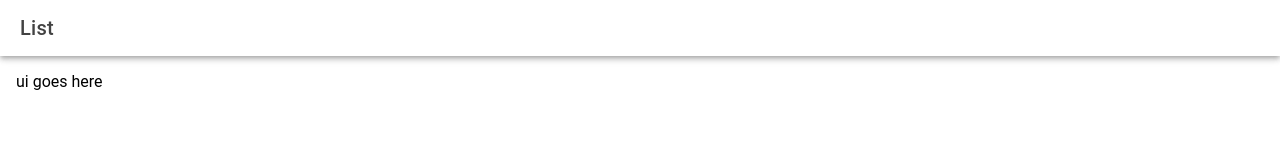
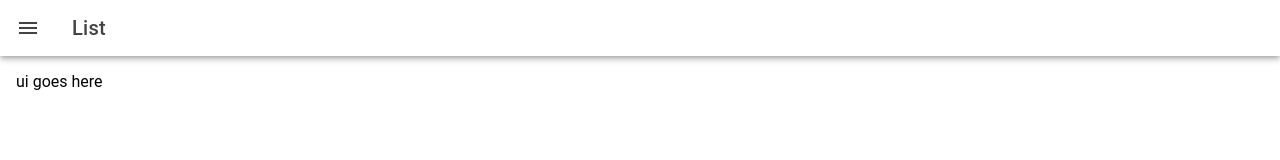
Before and after one commit to obuastella/Ionic, a React (Vite) app in the folder myApp/: page /app/list in a window 1280 px wide. Shown: the top 160 px of the page. Built offline with nearby package versions, Linux system fonts and the light colour scheme.

Commit message:
Added menu button

```diff
--- a/myApp/src/pages/List.tsx
+++ b/myApp/src/pages/List.tsx
@@ -1,6 +1,8 @@
 import {
+  IonButtons,
   IonContent,
   IonHeader,
+  IonMenuButton,
   IonPage,
   IonTitle,
   IonToolbar,
@@ -14,6 +16,9 @@ const List: React.FC = () => {
     <IonPage>
       <IonHeader>
         <IonToolbar>
+          <IonButtons slot="start">
+            <IonMenuButton></IonMenuButton>
+          </IonButtons>
           <IonTitle>List</IonTitle>
         </IonToolbar>
       </IonHeader>
--- a/myApp/src/pages/Settings.tsx
+++ b/myApp/src/pages/Settings.tsx
@@ -1,6 +1,8 @@
 import {
+  IonButtons,
   IonContent,
   IonHeader,
+  IonMenuButton,
   IonPage,
   IonTitle,
   IonToolbar,
@@ -12,6 +14,9 @@ const Settings: React.FC = () => {
     <IonPage>
       <IonHeader>
         <IonToolbar>
+          <IonButtons slot="start">
+            <IonMenuButton></IonMenuButton>
+          </IonButtons>
           <IonTitle>Page Title</IonTitle>
         </IonToolbar>
       </IonHeader>
```
